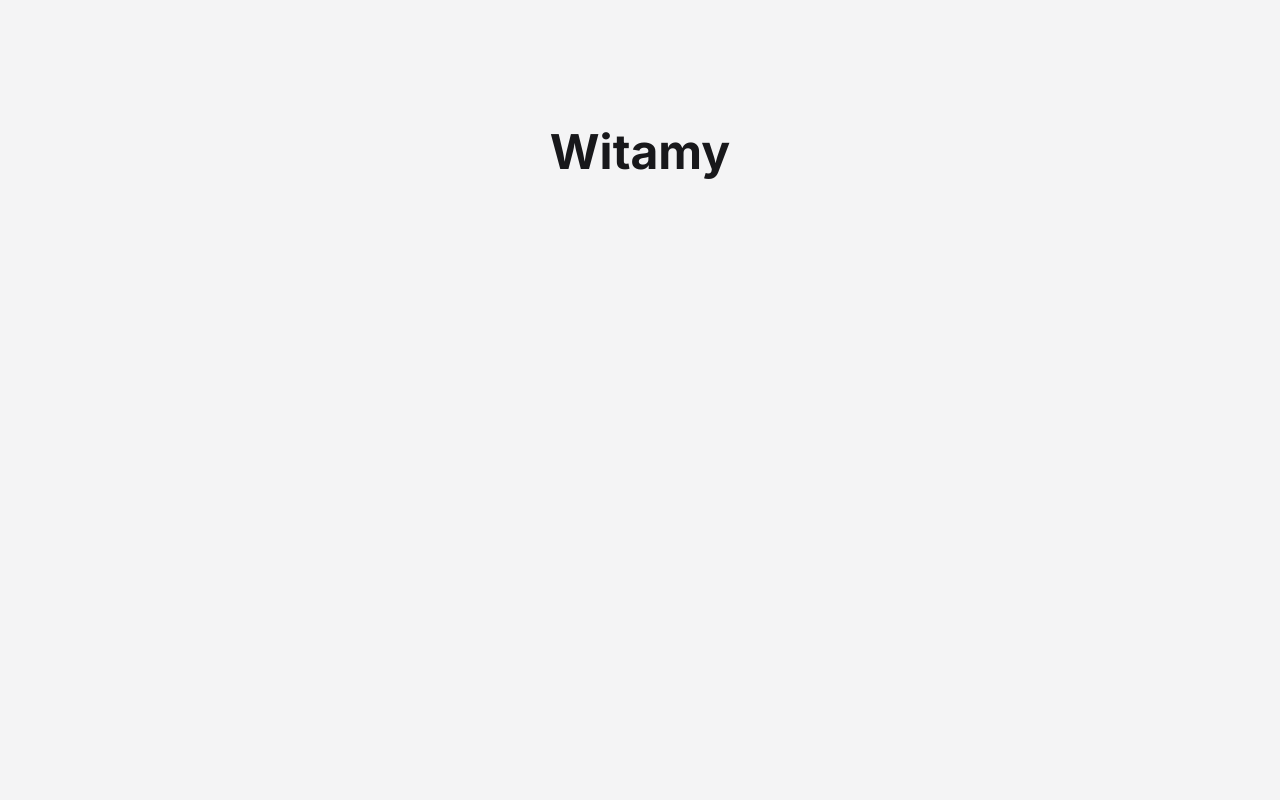
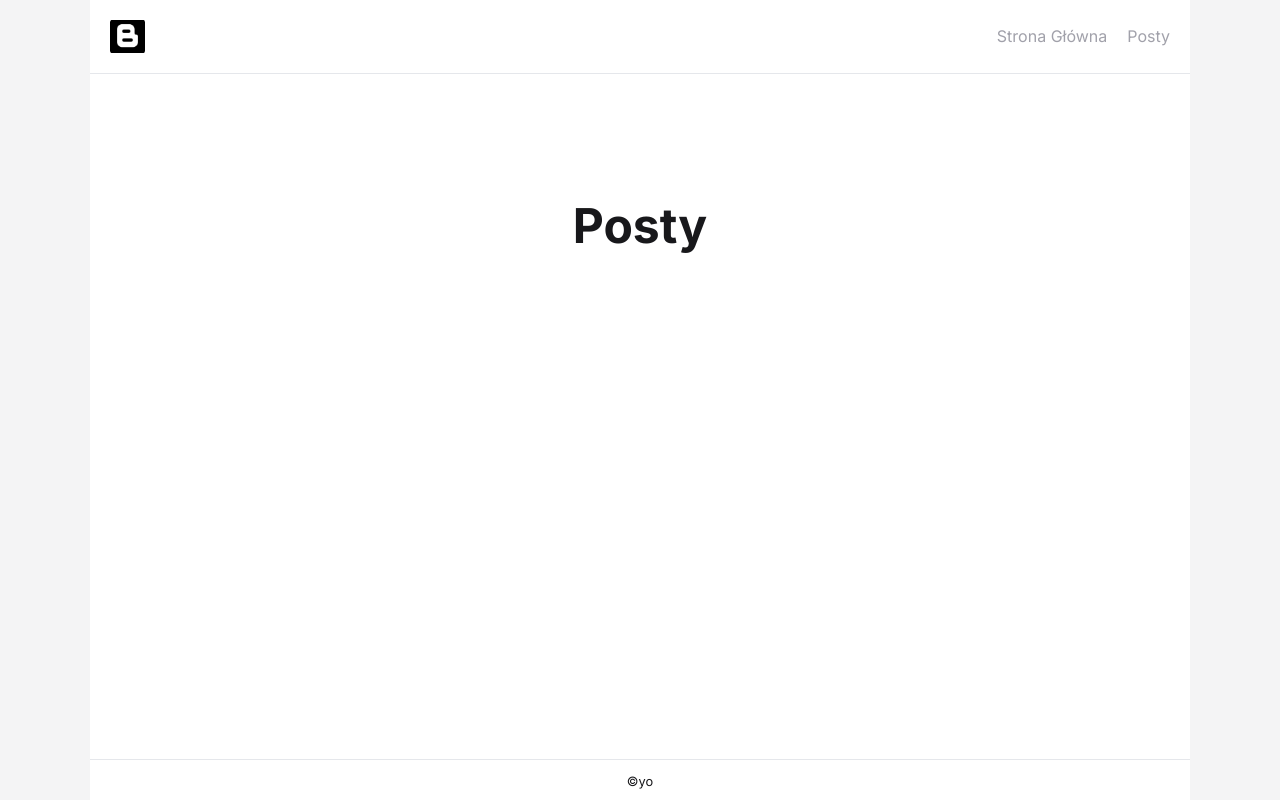
Before and after one commit to Krzysztofe/next-app, a Next.js app: page /posts in a window 1280 px wide. Built offline with nearby package versions, Linux system fonts and the light colour scheme.

Commit message:
Add Wrapper component

```diff
--- a/app/layout.tsx
+++ b/app/layout.tsx
@@ -1,6 +1,9 @@
 import type { Metadata } from "next";
 import { Inter } from "next/font/google";
 import "./globals.css";
+import Header from "@/components/header";
+import Footer from "@/components/footer";
+import Wrapper from "@/components/wrapper";
 
 const inter = Inter({ subsets: ["latin"] });
 
@@ -16,7 +19,15 @@ export default function RootLayout({
 }) {
   return (
     <html lang="pl">
-      <body className={`${inter.className} bg-zinc-100 text-zinc-900`}>{children}</body>
+      <body
+        className={`${inter.className} bg-zinc-100 text-zinc-900 min-h-screen`}
+      >
+        <Wrapper>
+          <Header />
+          {children}
+          <Footer />
+        </Wrapper>
+      </body>
     </html>
   );
 }
--- a/app/posts/page.tsx
+++ b/app/posts/page.tsx
@@ -1,7 +1,7 @@
 export default function PostsMain() {
   return (
     <main className="text-center pt-32 px-5">
-      <h1 className="text-4xl md:text-5xl font-bold mb-5">Witamy</h1>
+      <h1 className="text-4xl md:text-5xl font-bold mb-5">Posty</h1>
     </main>
   );
 }
--- /dev/null
+++ b/components/footer.tsx
@@ -0,0 +1,11 @@
+import React from 'react';
+
+const Footer = () => {
+    return (
+        <footer className='mt-auto text-center border-t p-2'>
+           <small>&copy;yo</small>
+        </footer>
+    );
+};
+
+export default Footer;
--- /dev/null
+++ b/components/header.tsx
@@ -0,0 +1,34 @@
+import Image from "next/image";
+import logo from "@/images/download.png";
+import Link from "next/link";
+
+const navLinks = [
+  { title: "Strona Główna", href: "/" },
+  { title: "Posty", href: "/posts" },
+];
+
+const Header = () => {
+  return (
+    <header className="flex items-center justify-between p-5 border-b">
+      <Link href="/">
+        <Image src={logo} alt="Logo" width={35} height={35} />
+      </Link>
+
+      <nav>
+        <ul className="flex">
+          {navLinks.map(link => {
+            return (
+              <li key={link.href} className="ml-5">
+                <Link href={link.href} className="text-zinc-400">
+                  {link.title}
+                </Link>
+              </li>
+            );
+          })}
+        </ul>
+      </nav>
+    </header>
+  );
+};
+
+export default Header;
--- /dev/null
+++ b/components/wrapper.tsx
@@ -0,0 +1,15 @@
+import { ReactNode } from "react";
+
+type Props = {
+  children: ReactNode;
+};
+
+const Wrapper = (props: Props) => {
+  return (
+    <div className="w-100 max-w-[1100px] min-h-screen mx-auto flex flex-col bg-white">
+      {props.children}
+    </div>
+  );
+};
+
+export default Wrapper;
--- a/next.config.mjs
+++ b/next.config.mjs
@@ -1,4 +1,8 @@
 /** @type {import('next').NextConfig} */
-const nextConfig = {};
+const nextConfig = {
+    // images: {
+
+    // }
+};
 
 export default nextConfig;
```
Also changed, not shown: images/download.png (added).
